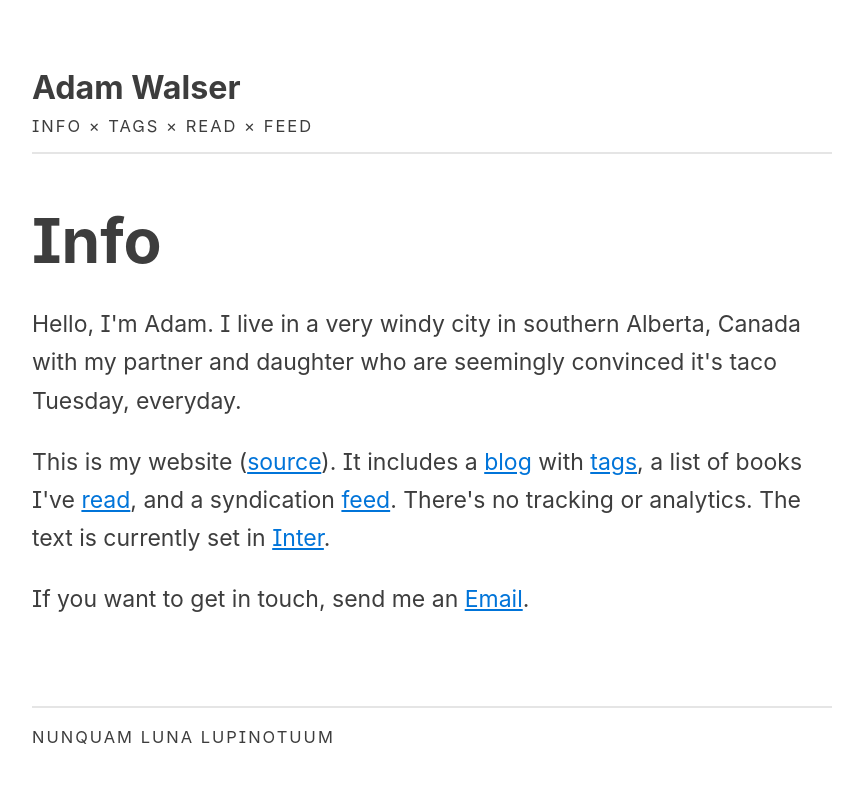
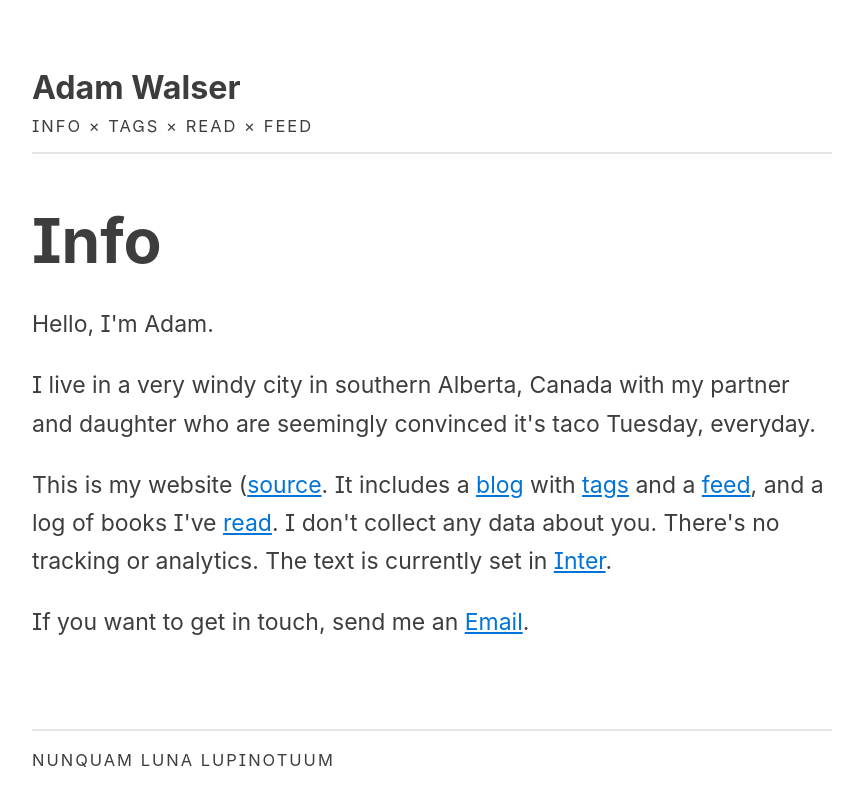
Before and after one commit to ajpwalser/ajpwalser.github.io, a Jekyll site: the page built from info.html, in a window 1280 px wide. Shown: the top 806 px of the page, without its empty margins (208-1071 px from the left). Built offline with Jekyll 4.4.1, drawn with Linux system fonts in a browser that asks for light colours; some web fonts are replaced.

Commit message:
Update info.html

```diff
--- a/info.html
+++ b/info.html
@@ -5,7 +5,8 @@
 ---
 
 <h2>Info</h2>
-<p class="first">Hello, I'm Adam. I live in a very windy city in southern Alberta, Canada with my partner and daughter who are seemingly convinced it's taco Tuesday, everyday.</p>
-<p>This is my website (<a href="https://github.com/ajpwalser/ajpwalser.github.io">source</a>). It includes a <a href="https://ajpwalser.github.io/">blog</a> with <a href="https://ajpwalser.github.io/tags/">tags</a>, a list of books I've <a href="https://ajpwalser.github.io/read/">read</a>, and a syndication <a href="https://ajpwalser.github.io/feed.xml">feed</a>. There's no tracking or analytics. The text is currently set in <a href="https://rsms.me/inter/">Inter</a>.</p>
-<p>If you want to get in touch, send me an <a href="mailto:ajpwalser@gmail.com">Email</a>.
+<p class="first">Hello, I'm Adam.</p>
+<p>I live in a very windy city in southern Alberta, Canada with my partner and daughter who are seemingly convinced it's taco Tuesday, everyday.</p>
+<p>This is my website (<a href="https://github.com/ajpwalser/ajpwalser.github.io">source</a>. It includes a <a href="https://ajpwalser.github.io/">blog</a> with <a href="https://ajpwalser.github.io/tags/">tags</a> and a <a href="https://ajpwalser.github.io/feed.xml">feed</a>, and a log of books I've <a href="https://ajpwalser.github.io/read/">read</a>. I don't collect any data about you. There's no tracking or analytics. The text is currently set in <a href="https://rsms.me/inter/">Inter</a>.</p>
+<p>If you want to get in touch, send me an <a href="mailto:ajpwalser@gmail.com">Email</a>.</p>
 <div class="spacer"></div>
```
